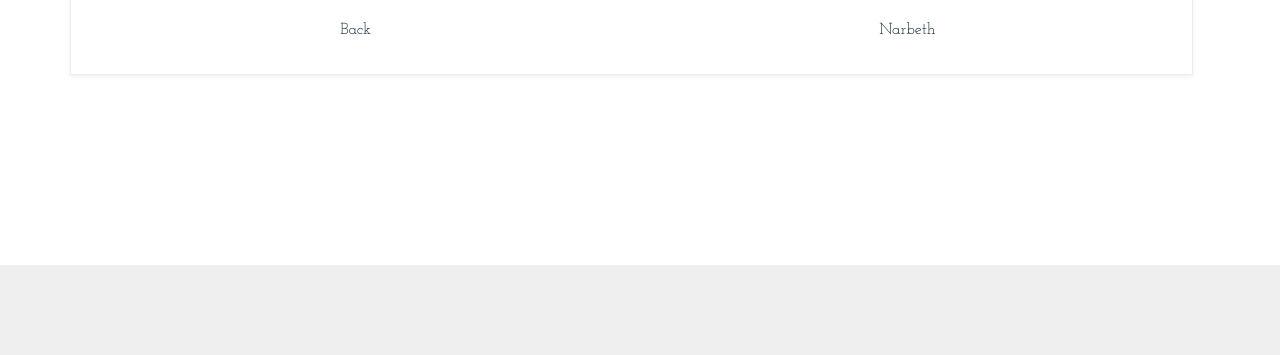
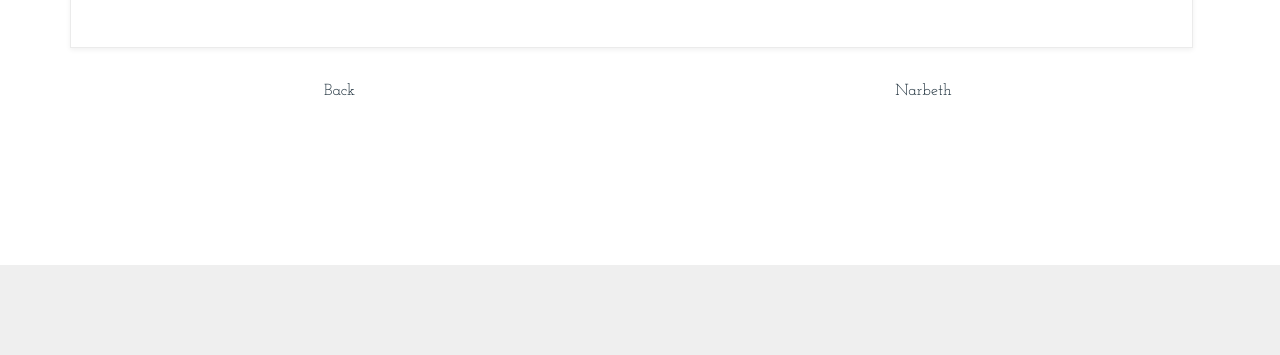
Before and after one commit to amsref/AliZay, a plain HTML site: page somalia.html in a window 1280 px wide. Shown: the part 2086-2441 px from the top of the page. Drawn offline with Linux system fonts and the light colour scheme; files whose address does not match are found by name.

Commit message:
Update somalia.html

```diff
--- a/somalia.html
+++ b/somalia.html
@@ -146,9 +146,10 @@
 <p>Your wrong when your right</p>
 <p>Your right where they want you.</p>
 								<p>Ali Zay</p>
-                                    <div class ="leftDiv"><a href="speaks.html">Back</a></div>
-        <div class ="rightDiv"><a href="speaks_Narbeth.html">Narbeth</a></div>
+
 								</div>
+                                <div class ="leftDiv"><a href="speaks.html"><center>Back</center></a></div>
+        <div class ="rightDiv"><a href="speaks_Narbeth.html"><center>Narbeth</center></a></div>
 							</div>
 						</div>
 
```
